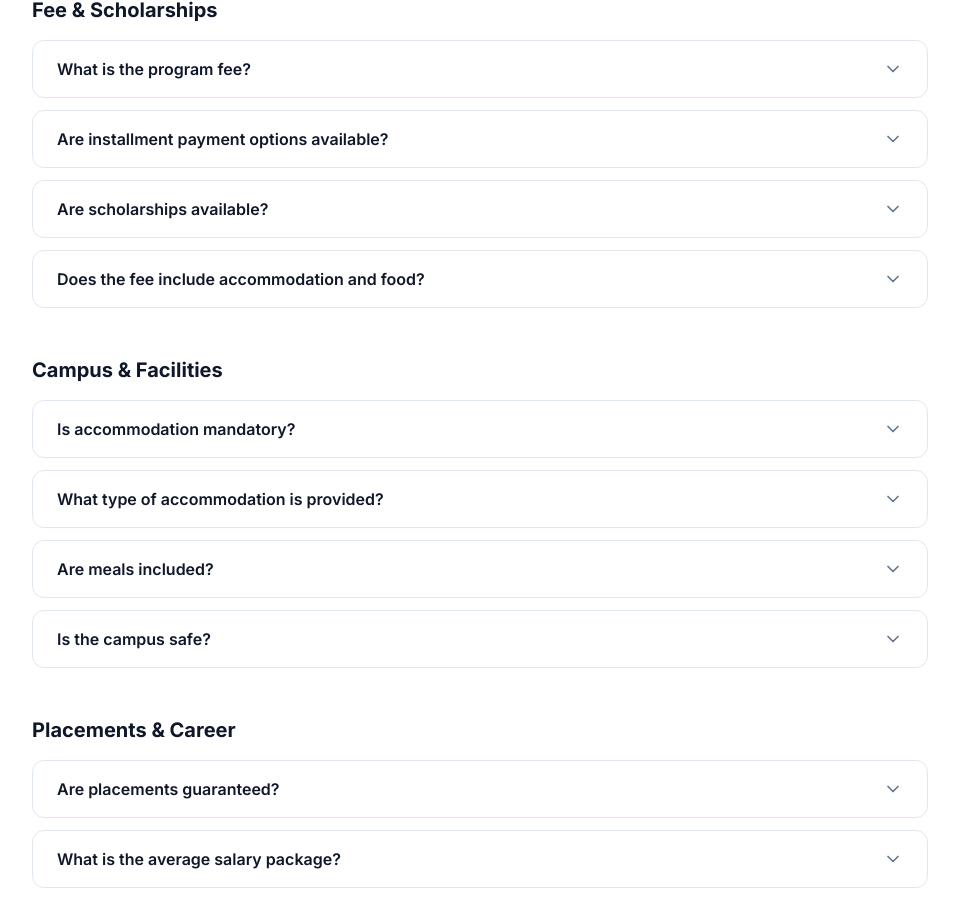
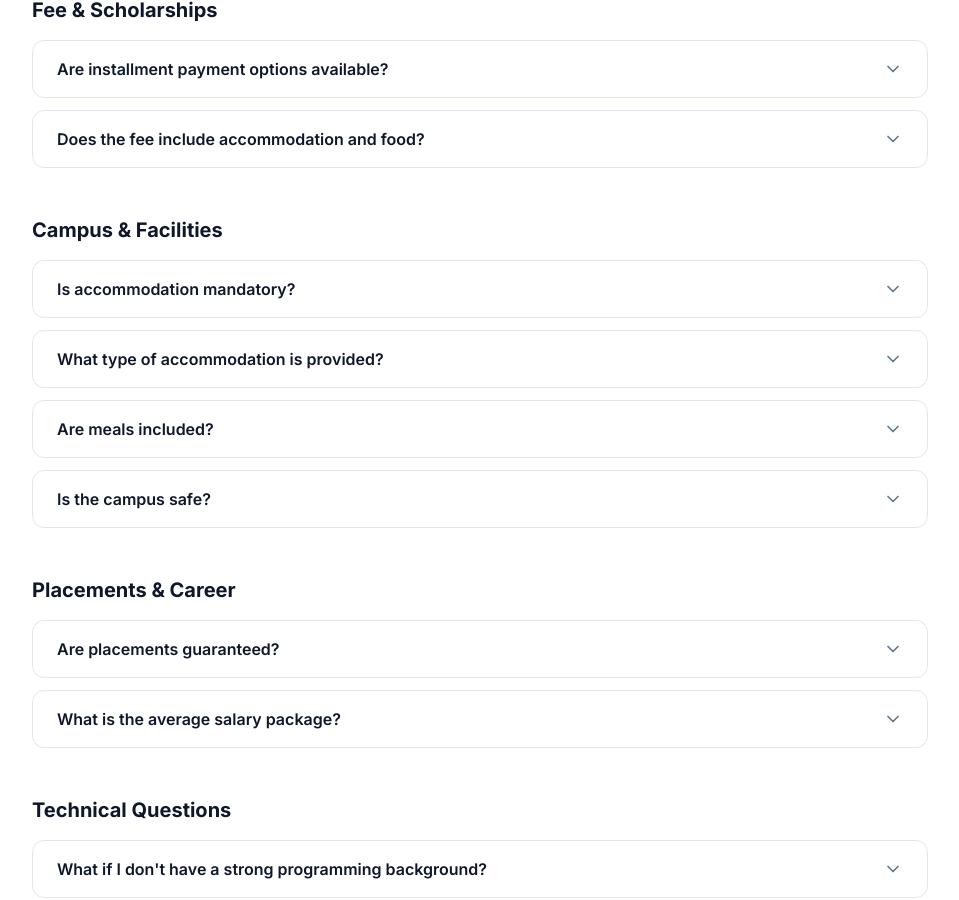
Before and after one commit to anshuljangid200/IITGN-CDF-WEB, a React (Vite) app: page /faq in a window 1280 px wide. Shown: the part 1815-2715 px from the top of the page, without its empty margins (160-1119 px from the left). Built offline with nearby package versions, Linux system fonts and the light colour scheme; the HTML template or start-up script is replaced by a standard one.

Commit message:
Removed some questions and made some changes in the questions

```diff
--- a/src/pages/FAQ.tsx
+++ b/src/pages/FAQ.tsx
@@ -9,15 +9,15 @@ import HeroSection from "@/components/HeroSection";
 const generalFAQs = [
   {
     question: "What is IIT Gandhinagar Competency Development Foundation?",
-    answer: "IITGN-CDF is a Section 8 (not-for-profit) company established under IIT Gandhinagar to offer professional education and advanced training programs in emerging technologies like AI, Data Science, and Software Development.",
+    answer: "IIT Gandhinagar Competency Development Foundation (IITGN CDF) is a Section-8, not-for-profit company established by IIT Gandhinagar to deliver high-quality, industry-aligned training programs in advanced and emerging technologies.",
   },
   {
     question: "Are these programs recognized?",
-    answer: "Yes. These are Competency Development Foundation Programs offered by IIT Gandhinagar, one of India's premier institutions. While not equivalent to a Master's degree, they are highly valued by employers for their practical, skill-oriented curriculum.",
+    answer: "Yes. These programs are jointly awarded by IIT Gandhinagar and IITGN Competency Development Foundation as official Postgraduate Diploma programs",
   },
   {
     question: "What is the difference between a Competency Development Foundation Program and a Master's degree?",
-    answer: "A Competency Development Foundation Program (PG-level professional program) is a focused, industry-oriented offering (typically 6-12 months) emphasizing practical skills and job readiness, whereas a Master's degree is a longer academic program (2 years) with more emphasis on theory and research. These programs are ideal for quick career transitions and upskilling.",
+    answer: "A CDF Postgraduate Diploma is an intensive, 6-month, skills-focused professional program designed to make learners immediately deployable in next-generation tech roles. It emphasizes hands-on training, industry tools, real-world projects, and job readiness whereas a Master’s Degree, in contrast, is a longer academic program (1–2 years) focused on research, theoretical depth, and broader scholastic outcomes.",
   },
 ];
 
@@ -36,11 +36,11 @@ const admissionsFAQs = [
   },
   {
     question: "Can I apply to multiple programs?",
-    answer: "Yes, you may apply to more than one program. Indicate your order of preference in the application form.",
+    answer: "No. Applicants may apply to only one program at a time. Since each program has a rigorous and specialized curriculum, candidates are required to choose the track that best aligns with their skills and career goals.",
   },
   {
     question: "Is there an entrance exam?",
-    answer: "There is no formal entrance exam. Admissions are based on academic credentials, programming proficiency, and (if required) a technical interview.",
+    answer: "Yes the exam is called All India National Proficiency Test (AINPT - IITGN), A 120-minute online proctored test evaluating Quantitative Aptitude, Logical Reasoning, Technical Concepts (DSA basics, programming fundamentals), and Coding Challenges (Python/Java), with results declared within 48 hours.",
   },
 ];
 
@@ -68,18 +68,18 @@ const programFAQs = [
 ];
 
 const feeFAQs = [
-  {
-    question: "What is the program fee?",
-    answer: "Please contact our admissions office for detailed fee structure. Fee includes tuition, accommodation, meals, learning resources, and career support.",
-  },
+  // {
+  //   question: "What is the program fee?",
+  //   answer: "Please contact our admissions office for detailed fee structure. Fee includes tuition, accommodation, meals, learning resources, and career support.",
+  // },
   {
     question: "Are installment payment options available?",
     answer: "Yes. We offer flexible payment plans including installments and EMI options through partner financial institutions.",
   },
-  {
-    question: "Are scholarships available?",
-    answer: "Yes. We offer limited merit-based and need-based scholarships for deserving candidates. Indicate your interest in the application form.",
-  },
+  // {
+  //   question: "Are scholarships available?",
+  //   answer: "Yes. We offer limited merit-based and need-based scholarships for deserving candidates. Indicate your interest in the application form.",
+  // },
   {
     question: "Does the fee include accommodation and food?",
     answer: "Yes. The program fee is all-inclusive, covering tuition, hostel accommodation, mess facilities (meals), learning materials, and career support.",
@@ -114,10 +114,10 @@ const placementsFAQs = [
     question: "What is the average salary package?",
     answer: "Average salary packages vary by program and individual profile, typically ranging from ₹6-15 LPA for entry-level roles. Top performers secure offers of ₹15-30 LPA+ from leading companies.",
   },
-  {
-    question: "Will I get help with interview preparation?",
-    answer: "Yes. We provide extensive interview preparation including technical mock interviews, HR coaching, aptitude training, and certification exam preparation.",
-  },
+  // {
+  //   question: "Will I get help with interview preparation?",
+  //   answer: "Yes. We provide extensive interview preparation including technical mock interviews, HR coaching, aptitude training, and certification exam preparation.",
+  // },
 ];
 
 const technicalFAQs = [
```
